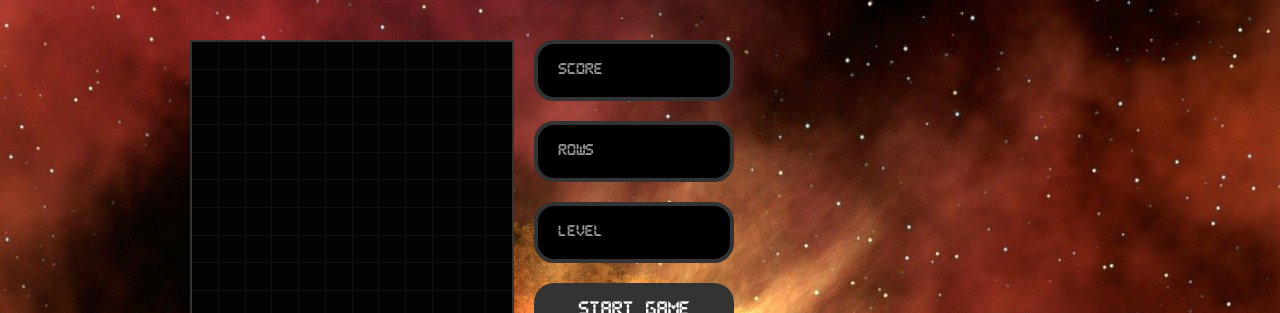
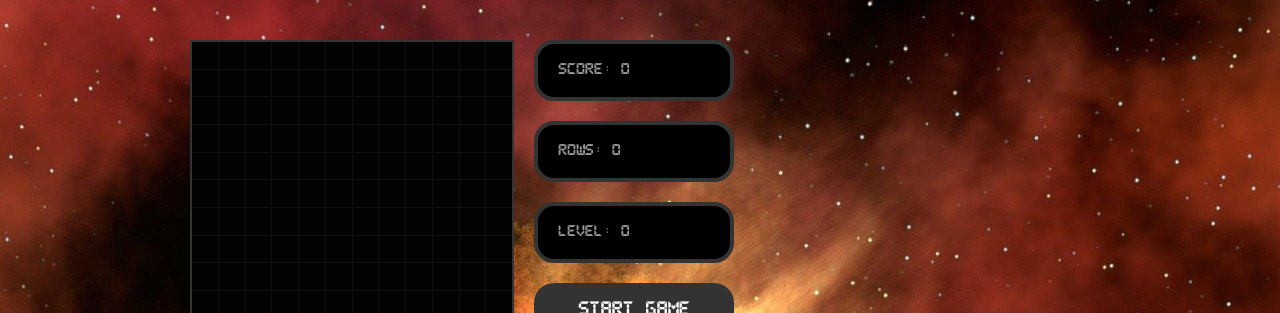
Before and after one commit to wordlesspirate/tetris, a React (Create React App) app in the folder react-tetris/tetris/: page / in a window 1280 px wide. Shown: the top 313 px of the page. Built offline with nearby package versions, Linux system fonts and the light colour scheme.

Commit message:
introduced useGameStatus hook and refactored render method of Cell component; also added useMemo hook in useGameStatus due to compiler warning related to performance of score calculation

```diff
--- a/react-tetris/tetris/src/components/Cell.js
+++ b/react-tetris/tetris/src/components/Cell.js
@@ -1,6 +1,12 @@
+import React from "react";
 import { StyledCell } from "./styles/StyledCell";
 import { TETROMINOS } from "../tetrominos";
 
-export const Cell = ({ type }) => (
-  <StyledCell type={type} color={TETROMINOS[type].color} />
+const Cell = ({ type }) => (
+  <StyledCell type={type} color={TETROMINOS[type].color}>
+    {console.log("rerender in Cell")}
+  </StyledCell>
 );
+
+// React.memo prevents re-rendering; re-rendering still occurs, but only when change is detected
+export default React.memo(Cell);
--- a/react-tetris/tetris/src/components/Stage.js
+++ b/react-tetris/tetris/src/components/Stage.js
@@ -1,4 +1,4 @@
-import { Cell } from "./Cell";
+import Cell from "./Cell";
 import { StyledStage } from "./styles/StyledStage";
 
 export const Stage = ({ stage }) => (
--- a/react-tetris/tetris/src/components/Tetris.js
+++ b/react-tetris/tetris/src/components/Tetris.js
@@ -4,6 +4,7 @@ import { StyledTetrisWrapper, StyledTetris } from "./styles/StyledTetris";
 import { useInterval } from "../hooks/useInterval";
 import { usePlayer } from "../hooks/usePlayer";
 import { useStage } from "../hooks/useStage";
+import { useGameStatus } from "../hooks/useGameStatus";
 import { Stage } from "./Stage";
 import { Display } from "./Display";
 import { StartButton } from "./StartButton";
@@ -14,7 +15,10 @@ export const Tetris = () => {
   const [gameOver, setGameOver] = useState(false);
 
   const [player, updatePlayerPos, resetPlayer, playerRotate] = usePlayer();
-  const [stage, setStage] = useStage(player, resetPlayer);
+  const [stage, setStage, rowsCleared] = useStage(player, resetPlayer);
+  const [score, setScore, rows, setRows, level, setLevel] = useGameStatus(
+    rowsCleared
+  );
 
   console.log("re-render");
 
@@ -30,9 +34,19 @@ export const Tetris = () => {
     setDropTime(1000);
     resetPlayer();
     setGameOver(false);
+    setScore(0);
+    setRows(0);
+    setLevel(0);
   };
 
   const drop = () => {
+    // increase level when player has cleared 10 rows
+    if (rows > (level + 1) * 10) {
+      setLevel((prev) => prev + 1);
+      // increase speed when level increases
+      setDropTime(1000 / (level + 1) + 200);
+    }
+
     if (!checkCollision(player, stage, { x: 0, y: 1 })) {
       updatePlayerPos({ x: 0, y: 1, collided: false });
     } else {
@@ -49,7 +63,7 @@ export const Tetris = () => {
     if (!gameOver) {
       if (keyCode === 40) {
         console.log("interval on");
-        setDropTime(1000);
+        setDropTime(1000 / (level + 1) + 200);
       }
     }
   };
@@ -93,9 +107,9 @@ export const Tetris = () => {
             <Display gameOver={gameOver} text="Game Over" />
           ) : (
             <div>
-              <Display text="Score" />
-              <Display text="Rows" />
-              <Display text="Level" />
+              <Display text={`Score: ${score}`} />
+              <Display text={`Rows: ${rows}`} />
+              <Display text={`Level: ${level}`} />
             </div>
           )}
           <StartButton callback={startGame} />
--- a/react-tetris/tetris/src/gameHelpers.js
+++ b/react-tetris/tetris/src/gameHelpers.js
@@ -2,9 +2,7 @@ export const STAGE_WIDTH = 12;
 export const STAGE_HEIGHT = 20;
 
 export const createStage = () =>
-  Array.from(Array(STAGE_HEIGHT), () =>
-    new Array(STAGE_WIDTH).fill([0, "clear"])
-  );
+  Array.from(Array(STAGE_HEIGHT), () => Array(STAGE_WIDTH).fill([0, "clear"]));
 
 export const checkCollision = (player, stage, { x: moveX, y: moveY }) => {
   for (let y = 0; y < player.tetromino.length; y += 1) {
@@ -26,4 +24,5 @@ export const checkCollision = (player, stage, { x: moveX, y: moveY }) => {
       }
     }
   }
+  return false;
 };
--- /dev/null
+++ b/react-tetris/tetris/src/hooks/useGameStatus.js
@@ -0,0 +1,27 @@
+import { useState, useEffect, useCallback, useMemo } from "react";
+
+export const useGameStatus = (rowsCleared) => {
+  const [score, setScore] = useState(0);
+  const [rows, setRows] = useState(0);
+  const [level, setLevel] = useState(0);
+
+  // const linePoints = [40, 100, 300, 1200];
+
+  let linePoints = useMemo(() => {}, []);
+  linePoints = [40, 100, 300, 1200];
+
+  const calcScore = useCallback(() => {
+    // check if there is score to display
+    if (rowsCleared > 0) {
+      // Tetris score formula
+      setScore((prev) => prev + linePoints[rowsCleared - 1] * (level + 1));
+      setRows((prev) => prev + rowsCleared);
+    }
+  }, [level, linePoints, rowsCleared]);
+
+  useEffect(() => {
+    calcScore();
+  }, [calcScore, rowsCleared, score]);
+
+  return [score, setScore, rows, setRows, level, setLevel];
+};
--- a/react-tetris/tetris/src/index.js
+++ b/react-tetris/tetris/src/index.js
@@ -4,12 +4,7 @@ import "./index.css";
 import { App } from "./App";
 import reportWebVitals from "./reportWebVitals";
 
-ReactDOM.render(
-  <React.StrictMode>
-    <App />
-  </React.StrictMode>,
-  document.getElementById("root")
-);
+ReactDOM.render(<App />, document.getElementById("root"));
 
 // If you want to start measuring performance in your app, pass a function
 // to log results (for example: reportWebVitals(console.log))
```
